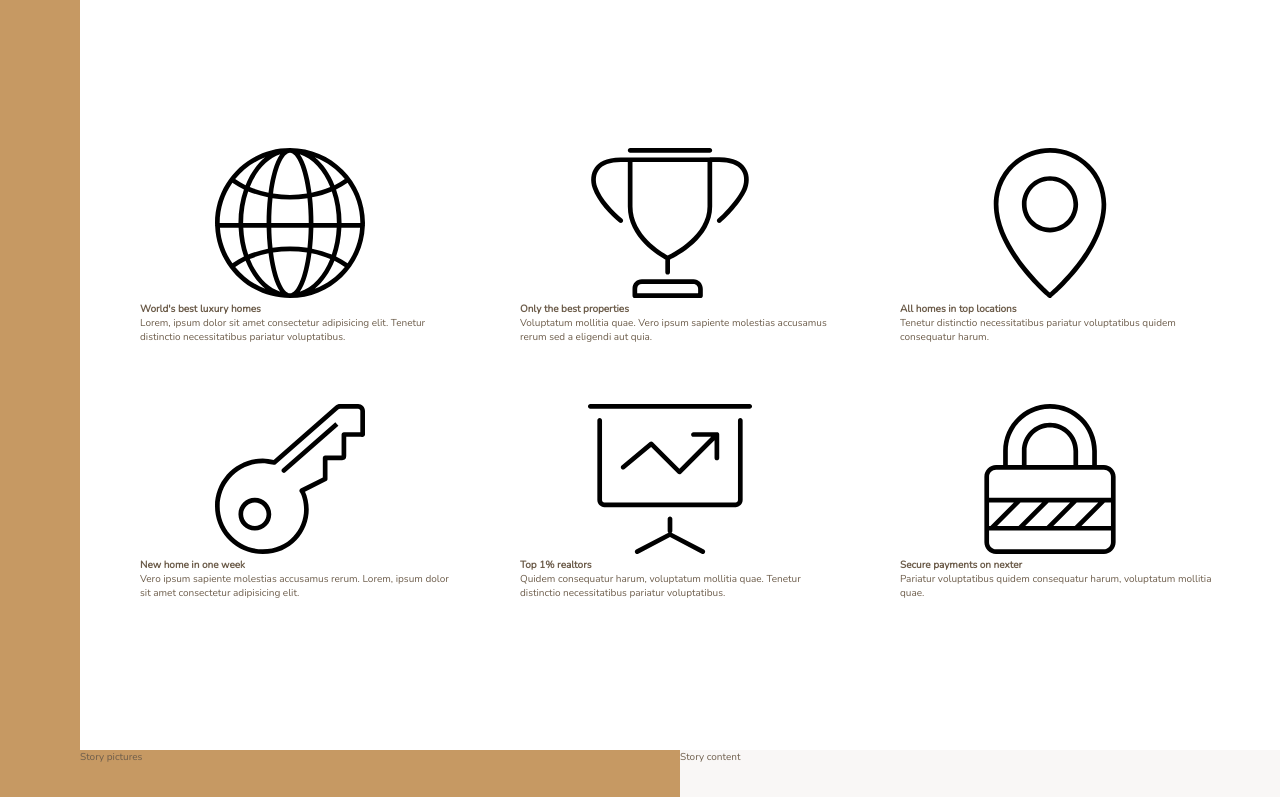
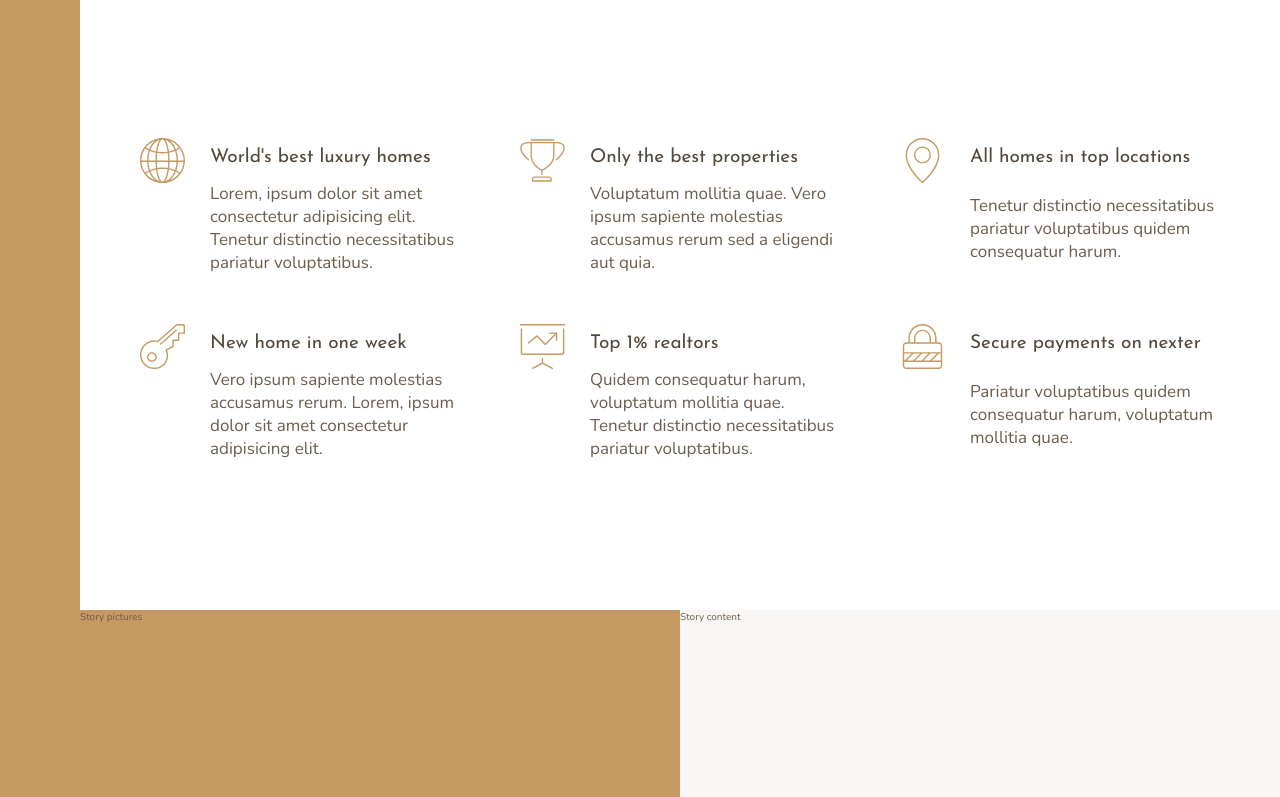
Before and after one commit to andrucz/css-grid-layout, a website: page index.html in a window 1280 px wide. Shown: the part 642-1439 px from the top of the page. Drawn offline with nearby package versions, Linux system fonts and the light colour scheme; files that its build step writes are made by us from their sources.

Commit message:
feature card

```diff
--- a/index.html
+++ b/index.html
@@ -31,7 +31,7 @@
       <svg class="feature__icon">
         <use xlink:href="img/sprite.svg#icon-global"></use>
       </svg>
-      <h4 class="heading-4">World's best luxury homes</h4>
+      <h4 class="heading-4 heading-4--dark">World's best luxury homes</h4>
       <p class="feature__text">Lorem, ipsum dolor sit amet consectetur adipisicing elit. Tenetur distinctio necessitatibus pariatur voluptatibus.</p>
     </div>
 
@@ -39,7 +39,7 @@
       <svg class="feature__icon">
         <use xlink:href="img/sprite.svg#icon-trophy"></use>
       </svg>
-      <h4 class="heading-4">Only the best properties</h4>
+      <h4 class="heading-4 heading-4--dark">Only the best properties</h4>
       <p class="feature__text">Voluptatum mollitia quae. Vero ipsum sapiente molestias accusamus rerum sed a eligendi aut quia.</p>
     </div>
 
@@ -47,7 +47,7 @@
       <svg class="feature__icon">
         <use xlink:href="img/sprite.svg#icon-map-pin"></use>
       </svg>
-      <h4 class="heading-4">All homes in top locations</h4>
+      <h4 class="heading-4 heading-4--dark">All homes in top locations</h4>
       <p class="feature__text">Tenetur distinctio necessitatibus pariatur voluptatibus quidem consequatur harum.</p>
     </div>
 
@@ -55,7 +55,7 @@
       <svg class="feature__icon">
         <use xlink:href="img/sprite.svg#icon-key"></use>
       </svg>
-      <h4 class="heading-4">New home in one week</h4>
+      <h4 class="heading-4 heading-4--dark">New home in one week</h4>
       <p class="feature__text">Vero ipsum sapiente molestias accusamus rerum. Lorem, ipsum dolor sit amet consectetur adipisicing elit.</p>
     </div>
 
@@ -63,7 +63,7 @@
       <svg class="feature__icon">
         <use xlink:href="img/sprite.svg#icon-presentation"></use>
       </svg>
-      <h4 class="heading-4">Top 1% realtors</h4>
+      <h4 class="heading-4 heading-4--dark">Top 1% realtors</h4>
       <p class="feature__text">Quidem consequatur harum, voluptatum mollitia quae. Tenetur distinctio necessitatibus pariatur voluptatibus.</p>
     </div>
 
@@ -71,7 +71,7 @@
       <svg class="feature__icon">
         <use xlink:href="img/sprite.svg#icon-lock"></use>
       </svg>
-      <h4 class="heading-4">Secure payments on nexter</h4>
+      <h4 class="heading-4 heading-4--dark">Secure payments on nexter</h4>
       <p class="feature__text">Pariatur voluptatibus quidem consequatur harum, voluptatum mollitia quae.</p>
     </div>
   </section>
--- a/sass/_features.scss
+++ b/sass/_features.scss
@@ -6,3 +6,22 @@
   grid-template-columns: repeat(3, 1fr);
   grid-gap: 6rem;
 }
+
+.feature {
+  display: grid;
+  grid-template-columns: min-content 1fr;
+  grid-row-gap: 1.5rem;
+  grid-column-gap: 2.5rem;
+
+  &__icon {
+    fill: $color-primary;
+    height: 4.5rem;
+    width: 4.5rem;
+    grid-row: 1 / span 2;
+    transform: translateY(-1rem);
+  }
+
+  &__text {
+    font-size: 1.7rem;
+  }
+}
--- a/sass/_typography.scss
+++ b/sass/_typography.scss
@@ -0,0 +1,29 @@
+%heading {
+  font-family: $font-display;
+  font-weight: 400;
+}
+
+.heading-1 {
+  @extend %heading;
+}
+
+.heading-2 {
+  @extend %heading;
+}
+
+.heading-3 {
+  @extend %heading;
+}
+
+.heading-4 {
+  @extend %heading;
+  font-size: 1.9rem;
+
+  &--light {
+    color: $color-grey-light-1;
+  }
+
+  &--dark {
+    color: $color-grey-dark-1;
+  }
+}
```
